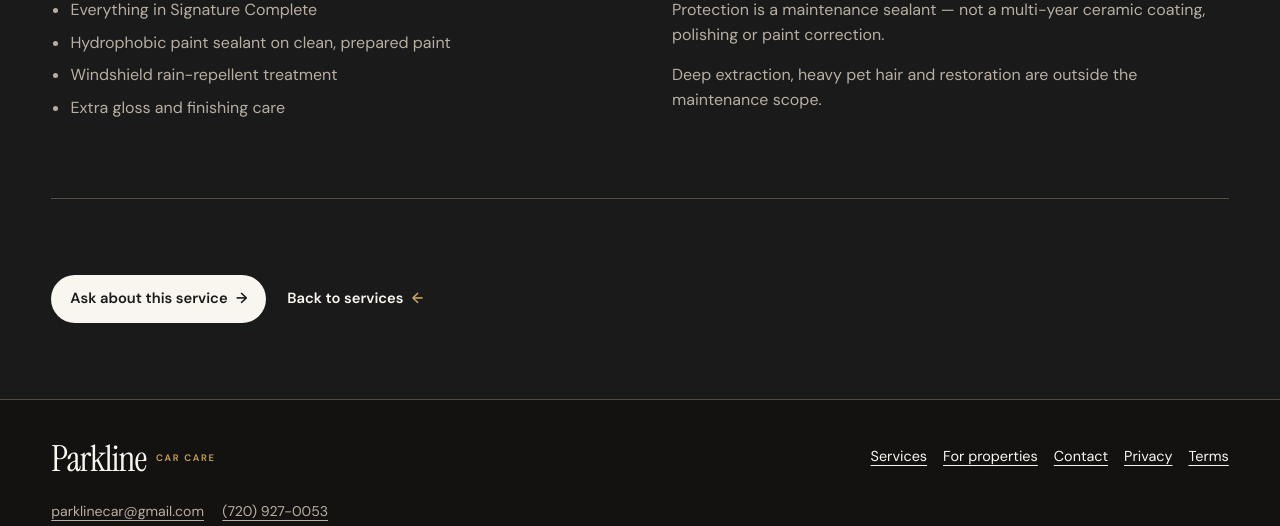
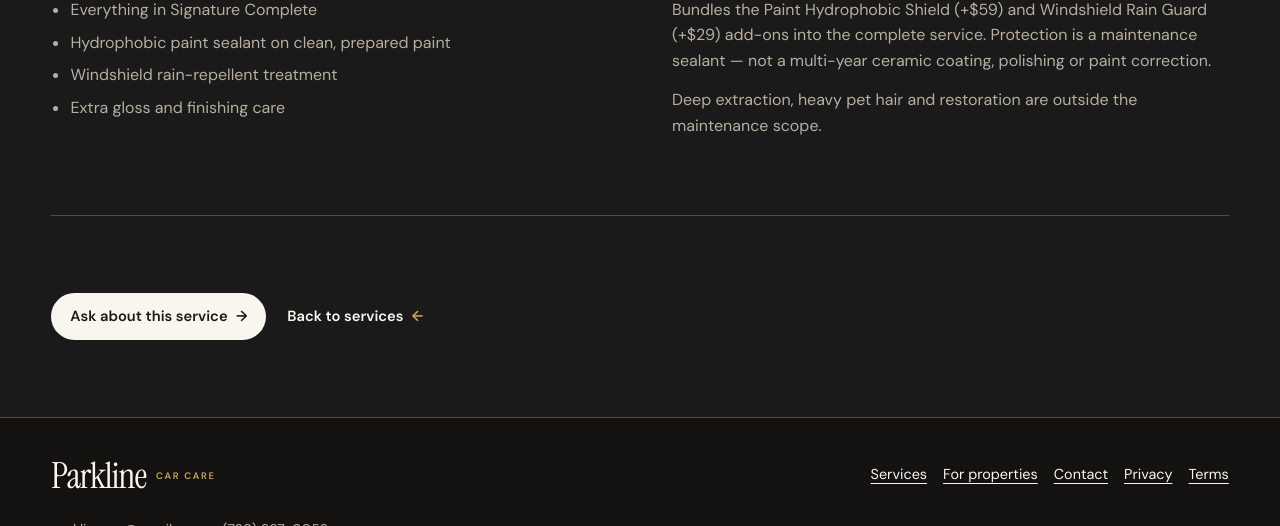
Before and after one commit to youropensign/parkline-car-care, a plain HTML site: page services/signature-protect/index.html in a window 1280 px wide. Shown: the part 574-1100 px from the top of the page. Drawn offline with Linux system fonts and the light colour scheme.

Commit message:
Clarify protection bundle vs add-on

```diff
--- a/services/signature-protect/index.html
+++ b/services/signature-protect/index.html
@@ -92,7 +92,7 @@
         <div>
           <h2>Access and scope</h2>
           <p>
-            Protection is a maintenance sealant — not a multi-year ceramic coating, polishing or paint correction.
+            Bundles the Paint Hydrophobic Shield (+$59) and Windshield Rain Guard (+$29) add-ons into the complete service. Protection is a maintenance sealant — not a multi-year ceramic coating, polishing or paint correction.
           </p>
           <p>
             Deep extraction, heavy pet hair and restoration are outside the maintenance scope.
```
